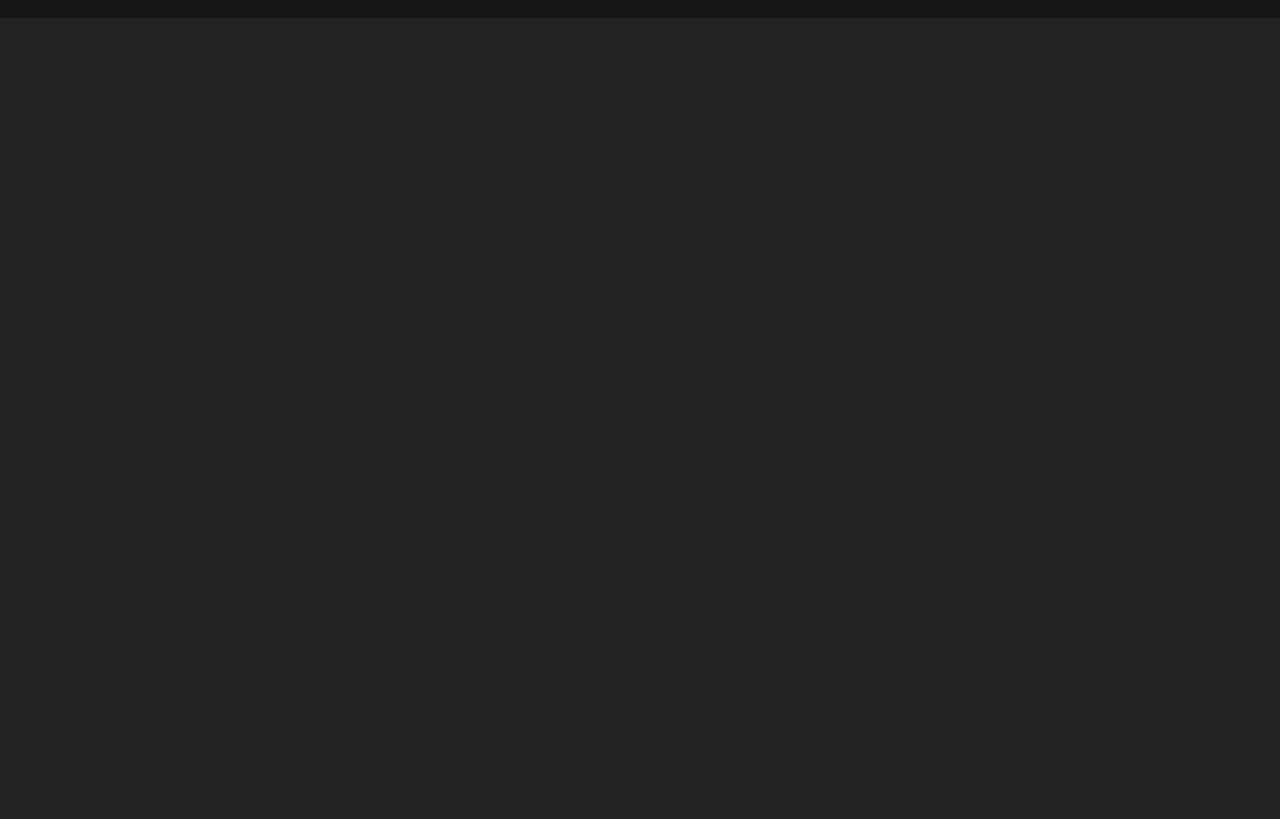
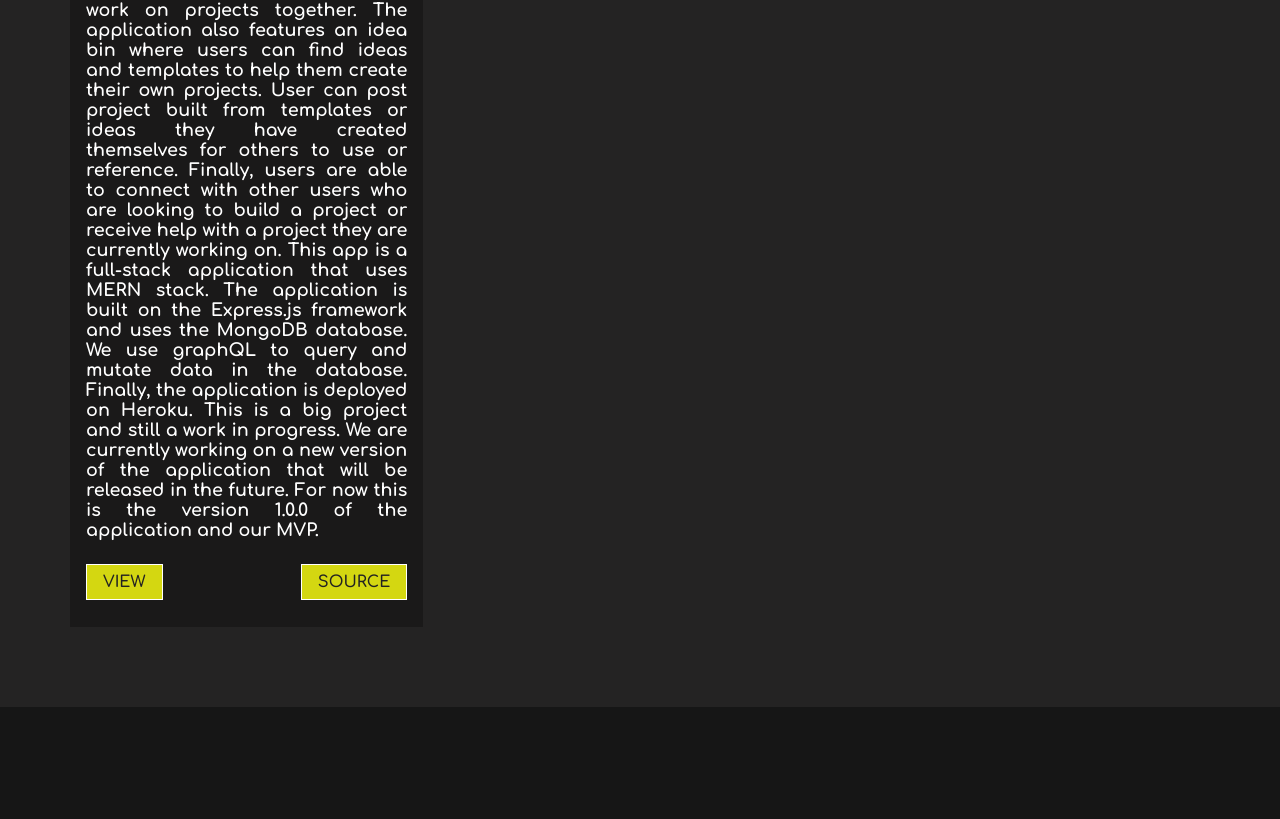
Before and after one commit to onlydeniros/rpdeniro, a React (Create React App) app: page / in a window 1280 px wide. Shown: the part 2011-2830 px from the top of the page. Before the commit the page ends 2029 px from the top, so only its background shows below. Built offline with nearby package versions, Linux system fonts and the light colour scheme.

Commit message:
update project

```diff
--- a/src/components/WorkCard.js
+++ b/src/components/WorkCard.js
@@ -1,8 +1,9 @@
-import "./WorkCardStyles.css"
-import pro1 from "../assets/images/Sweet Nostalgia.png"
-import pro2 from "../assets/images/Weather-Dashboard -ss.png"
-import pro3 from "../assets/images/EcommerceBackendPic.png"
-import React from 'react'
+import "./WorkCardStyles.css";
+import pro1 from "../assets/images/Sweet Nostalgia.png";
+import pro2 from "../assets/images/Weather-Dashboard -ss.png";
+import pro3 from "../assets/images/EcommerceBackendPic.png";
+import pro4 from "../assets/images/DeVise.png";
+import React from "react";
 
 const WorkCard = () => {
   return (
@@ -10,54 +11,153 @@ const WorkCard = () => {
       <h1 className="project-heading">PROJECTS</h1>
       <div className="project-container">
         <div className="project-card">
-                <img src={pro1} alt="project one"/>
+          <img src={pro1} alt="project one" />
           <h2 className="project-title">Sweet Nostalgia</h2>
           <div className="pro-details">
-                    <p> Created a full-stack web application with a group of developers using a database to store user’s information when subscribing to our website used Sequelize & MYSQL to create the associations within the database and dynamically update each webpage with the use of Handlebars and Express.js to create routes based off the user’s response.</p>
+            <p>
+              {" "}
+              Created a full-stack web application with a group of developers
+              using a database to store user’s information when subscribing to
+              our website used Sequelize & MYSQL to create the associations
+              within the database and dynamically update each webpage with the
+              use of Handlebars and Express.js to create routes based off the
+              user’s response.
+            </p>
             <div className="pro-btns">
-                    <a href={"https://sweet-nostalgia.herokuapp.com/"} className="btn" rel="noopener noreferrer" target="_blank">
+              <a
+                href={"https://sweet-nostalgia.herokuapp.com/"}
+                className="btn"
+                rel="noopener noreferrer"
+                target="_blank"
+              >
                 View
               </a>
-                    <a href={"https://github.com/Brainybrian316/Sweet-Nostalgia"} className="btn" rel="noopener noreferrer" target="_blank">
+              <a
+                href={"https://github.com/Brainybrian316/Sweet-Nostalgia"}
+                className="btn"
+                rel="noopener noreferrer"
+                target="_blank"
+              >
                 Source
               </a>
             </div>
           </div>
         </div>
         <div className="project-card">
-                <img src={pro2} alt="project two"/>
+          <img src={pro2} alt="project two" />
           <h2 className="project-title">Weather Dashboard</h2>
           <div className="pro-details">
-                    <p>Engineered a user interface for travelers to request any city in the U.S to retrieve the latest forecast with current temperatures, humidity, wind speed, and UV index. Retrieved data from a Web API, parsed using JavaScript template literals to populate and update the webpage per request. Featured technologies used in this project consisted of Bootstrap, jQuery & Moment.js</p>
+            <p>
+              Engineered a user interface for travelers to request any city in
+              the U.S to retrieve the latest forecast with current temperatures,
+              humidity, wind speed, and UV index. Retrieved data from a Web API,
+              parsed using JavaScript template literals to populate and update
+              the webpage per request. Featured technologies used in this
+              project consisted of Bootstrap, jQuery & Moment.js
+            </p>
             <div className="pro-btns">
-                    <a href={"https://onlydeniros.github.io/Weather-Dashboard/"} className="btn" rel="noopener noreferrer" target="_blank">
+              <a
+                href={"https://onlydeniros.github.io/Weather-Dashboard/"}
+                className="btn"
+                rel="noopener noreferrer"
+                target="_blank"
+              >
                 View
               </a>
-                    <a href={"https://github.com/onlydeniros/Weather-Dashboard"} className="btn" rel="noopener noreferrer" target="_blank">
+              <a
+                href={"https://github.com/onlydeniros/Weather-Dashboard"}
+                className="btn"
+                rel="noopener noreferrer"
+                target="_blank"
+              >
                 Source
               </a>
             </div>
           </div>
         </div>
         <div className="project-card">
-                <img src={pro3} alt="project three"/>
+          <img src={pro3} alt="project three" />
           <h2 className="project-title">Ecommerce Backend</h2>
           <div className="pro-details">
-                    <p>This app is the backend portion of an E-Commerce website. Express.js was used for the server and MySQL for the database along with Sequelize as the ORM to run SQL models and queries. The SQL database includes tables for products, categories, tags, and product tags. RESTful API routes are used to make requests and updates from the database which are joined through Sequelize queries allowing the ability to "CRUD" the database.</p>
+            <p>
+              This app is the backend portion of an E-Commerce website.
+              Express.js was used for the server and MySQL for the database
+              along with Sequelize as the ORM to run SQL models and queries. The
+              SQL database includes tables for products, categories, tags, and
+              product tags. RESTful API routes are used to make requests and
+              updates from the database which are joined through Sequelize
+              queries allowing the ability to "CRUD" the database.
+            </p>
             <div className="pro-btns">
-                    <a href={"https://drive.google.com/file/d/1ywmUslBs8mo84UCGkH5r0CXjGAf8RFpn/view"} className="btn" rel="noopener noreferrer" target="_blank">
+              <a
+                href={
+                  "https://drive.google.com/file/d/1ywmUslBs8mo84UCGkH5r0CXjGAf8RFpn/view"
+                }
+                className="btn"
+                rel="noopener noreferrer"
+                target="_blank"
+              >
                 View
               </a>
-                    <a href={"https://github.com/onlydeniros/e-commerce_backend"} className="btn" rel="noopener noreferrer" target="_blank">
+              <a
+                href={"https://github.com/onlydeniros/e-commerce_backend"}
+                className="btn"
+                rel="noopener noreferrer"
+                target="_blank"
+              >
+                Source
+              </a>
+            </div>
+          </div>
+        </div>
+        <div className="project-card">
+          <img src={pro4} alt="project four" />
+          <h2 className="project-title">DEVISE MERN STACK</h2>
+          <div className="pro-details">
+            <p>
+              Devise is a simple, open-source, web-based application for
+              collaboration, creating, and connecting with people. The goal is
+              to create a platform for people to connect with each other and
+              work on projects together. The application also features an idea
+              bin where users can find ideas and templates to help them create
+              their own projects. User can post project built from templates or
+              ideas they have created themselves for others to use or reference.
+              Finally, users are able to connect with other users who are
+              looking to build a project or receive help with a project they are
+              currently working on. This app is a full-stack application that
+              uses MERN stack. The application is built on the Express.js
+              framework and uses the MongoDB database. We use graphQL to query
+              and mutate data in the database. Finally, the application is
+              deployed on Heroku. This is a big project and still a work in
+              progress. We are currently working on a new version of the
+              application that will be released in the future. For now this is
+              the version 1.0.0 of the application and our MVP.
+            </p>
+            <div className="pro-btns">
+              <a
+                href={
+                  "https://devise-collaboration-platform.herokuapp.com/"
+                }
+                className="btn"
+                rel="noopener noreferrer"
+                target="_blank"
+              >
+                View
+              </a>
+              <a
+                href={"https://github.com/Brainybrian316/DEVise"}
+                className="btn"
+                rel="noopener noreferrer"
+                target="_blank"
+              >
                 Source
               </a>
             </div>
           </div>
         </div>
       </div>
+    </div>
+  );
+};
 
-    </div>
-  )
-}
-
-export default WorkCard
+export default WorkCard;
```
Also changed, not shown: src/assets/images/DeVise.png (added). Lines whose indentation alone changed are shown as unchanged.
